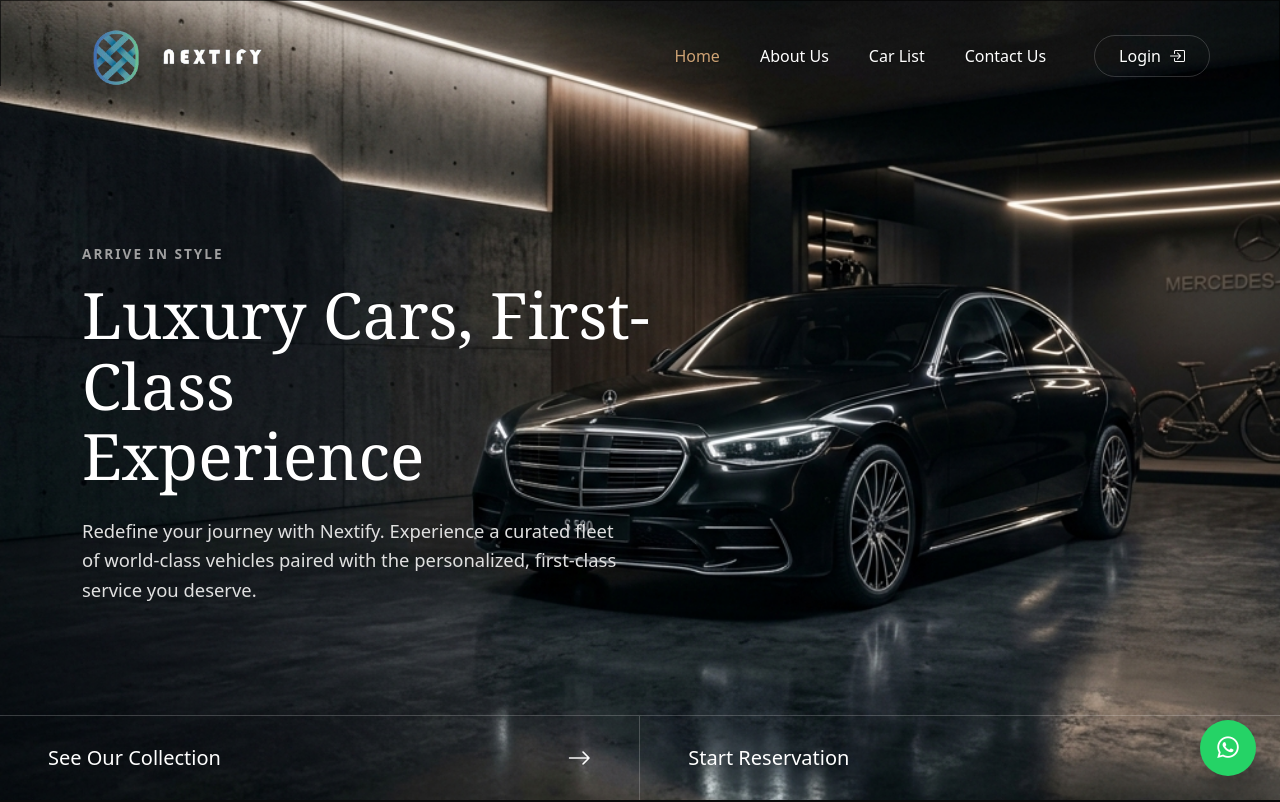
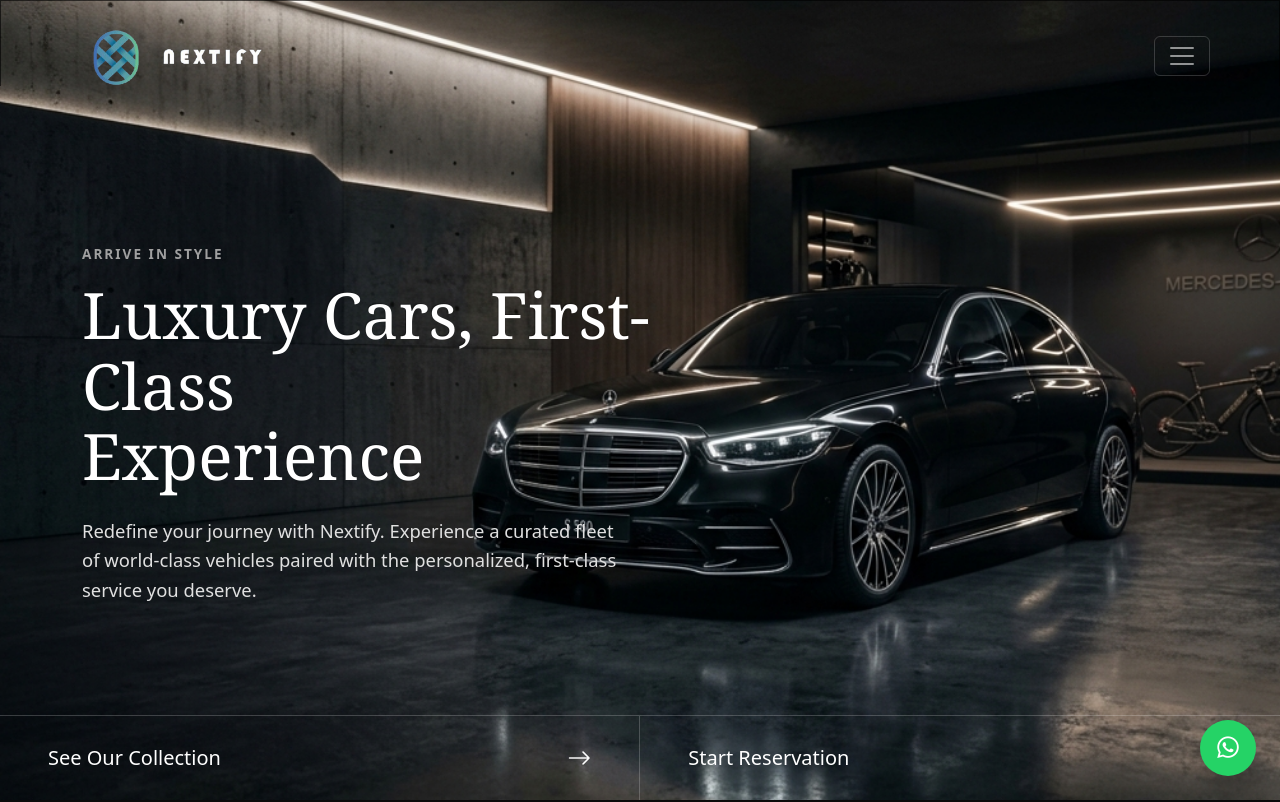
Before and after one commit to aadhilahamedd/Nextify, a React (Vite) app in the folder Front-end/Nextify/: page / in a window 1280 px wide. Shown: the top 802 px of the page. Built offline with nearby package versions, Linux system fonts and the light colour scheme.

Commit message:
'update'

```diff
--- a/Front-end/Nextify/src/components/Header.jsx
+++ b/Front-end/Nextify/src/components/Header.jsx
@@ -29,7 +29,7 @@ function Header() {
   return (
     <div className="position-absolute w-100 z-3" style={{ top: 0, left: 0, zIndex: 1100 }}>
       <Navbar
-        expand="lg"
+        expand={false}
         variant="dark"
         className={`main-navbar ${isLogin || isAdminPage ? 'bg-black pt-2' : 'home-navbar pt-4'}`}
         style={{ borderBottom: isAdminPage ? '1px solid rgba(255,255,255,0.08)' : 'transparent', transition: 'background 0.25s ease' }}
@@ -40,7 +40,7 @@ function Header() {
           </Navbar.Brand>
           <Navbar.Toggle aria-controls="basic-navbar-nav" style={{ borderColor: 'rgba(255,255,255,0.18)', background: 'transparent' }} />
           <Navbar.Collapse id="basic-navbar-nav">
-            <Nav className="ms-auto gap-4 align-items-center">
+            <Nav className="flex-column gap-3 align-items-start py-3 w-100">
               <Nav.Link as={Link} to="/" className="text-decoration-none border-0" style={{ color: '#cda274' }}>Home</Nav.Link>
               <Nav.Link as={Link} to="/about" className="text-decoration-none border-0 text-white">About Us</Nav.Link>
               <Nav.Link as={Link} to="/carlist" className="text-decoration-none border-0 text-white">Car List</Nav.Link>
@@ -50,7 +50,7 @@ function Header() {
                   <span className="text-white" style={{ fontSize: '0.95rem', fontWeight: 600 }}>Hii, {user.username}</span>
                   <button
                     onClick={handleLogout}
-                    className="btn text-white rounded-pill px-4 py-2 ms-lg-3"
+                    className="btn text-white rounded-pill px-4 py-2"
                     style={{ border: '1px solid rgba(255,255,255,0.18)', backgroundColor: 'transparent' }}
                   >
                     Logout <i className="bi bi-box-arrow-right"></i>
@@ -59,7 +59,7 @@ function Header() {
               ) : (
                 <Link
                   to="/login"
-                  className="btn text-white rounded-pill px-4 py-2 ms-lg-3 text-decoration-none"
+                  className="btn text-white rounded-pill px-4 py-2 text-decoration-none"
                   style={{ border: '1px solid rgba(255,255,255,0.18)', backgroundColor: 'transparent', display: 'flex', alignItems: 'center', gap: '8px' }}
                 >
                   Login <i className="bi bi-box-arrow-in-right"></i>
```
